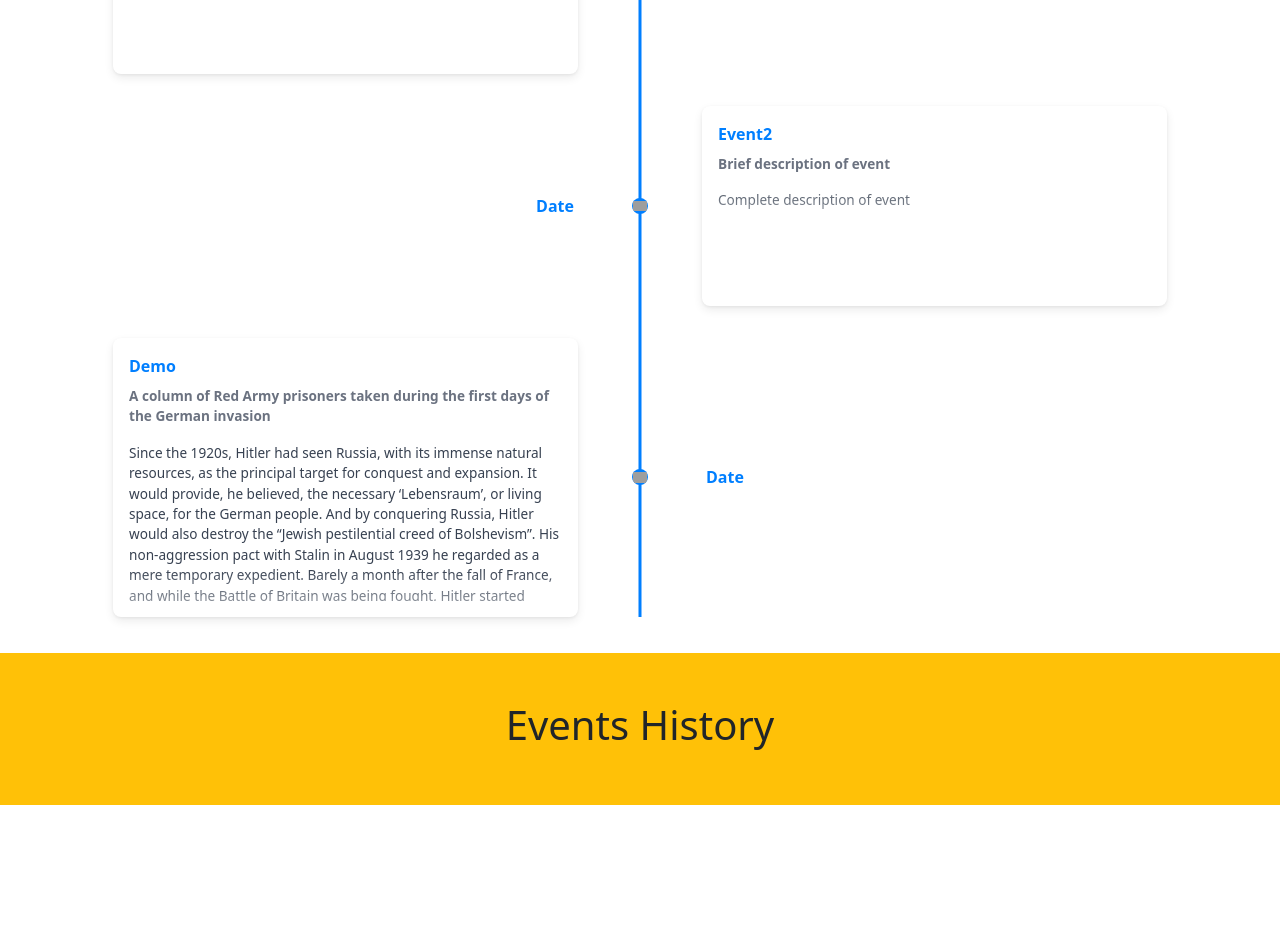
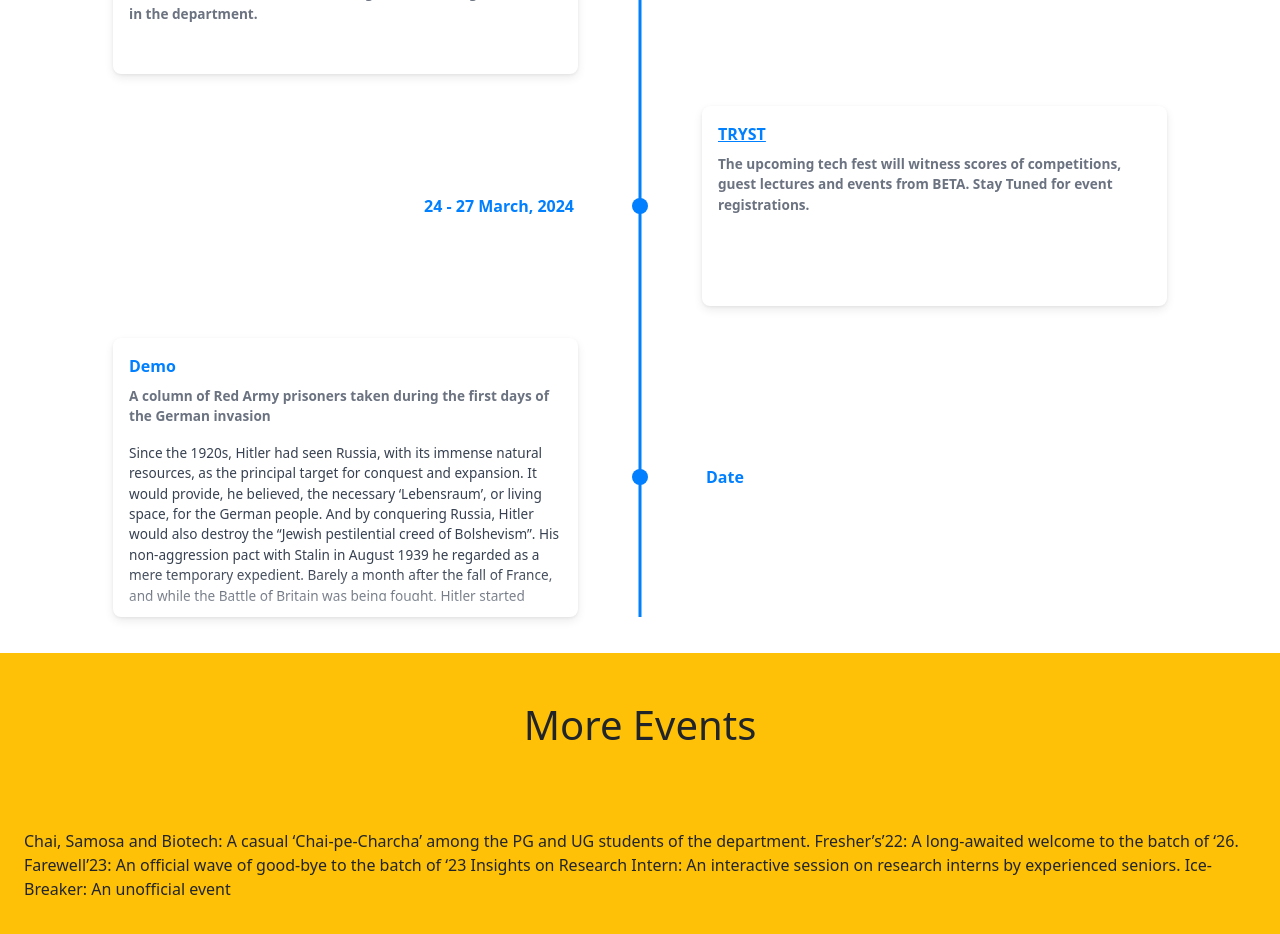
Before and after one commit to SuchirKohli/BETA-Website, a React (Create React App) app in the folder website/: page /events in a window 1280 px wide. Shown: the part 380-1314 px from the top of the page. Before the commit the page ends 1185 px from the top, so only its background shows below. Built offline with nearby package versions, Linux system fonts and the light colour scheme; grey boxes are pictures that could not be loaded.

Commit message:
Added events

```diff
--- a/website/src/pages/events/events.js
+++ b/website/src/pages/events/events.js
@@ -8,7 +8,18 @@ function Events() {
     <div class="d-flex justify-content-center p-5 bg-warning"><h1>Upcoming Events</h1></div>
     {/* <AltTimeline /> */}
     <HiFiTimeline />
-    <div class="d-flex justify-content-center p-5 bg-warning"><h1>Events History</h1></div>
+    <div class="d-flex justify-content-center p-5 bg-warning">
+      <h1>More Events</h1>
+    </div>
+    <div class="d-flex justify-content-center p-4 bg-warning">
+      <p>
+        Chai, Samosa and Biotech: A casual ‘Chai-pe-Charcha’ among the PG and UG students of the department.
+        Fresher’s’22: A long-awaited welcome to the batch of ‘26.
+        Farewell’23: An official wave of good-bye to the batch of ‘23
+        Insights on Research Intern: An interactive session on research interns by experienced seniors.
+        Ice-Breaker: An unofficial event
+      </p>
+    </div>
   </div>
     )
 }
--- a/website/src/pages/events/hifitimeline.js
+++ b/website/src/pages/events/hifitimeline.js
@@ -6,17 +6,17 @@ function HiFiTimeline() {
         <Chrono
       items={[
         {
-          title: "Date",
-          cardTitle: "Event1",
-          url: "http://google.com",
-          cardSubtitle: "Brief description of event",
-          cardDetailedText: `Complete description of event`,
+          title: "2 March, 2024",
+          cardTitle: "BIOSPHERE’24",
+          cardSubtitle: "BETA is back with its flagship event, Biosphere. The symposium would witness participation from pharmaceutical giants and renowned guest speakers in the field of biotechnology, not to mention an overview of the exciting research being carried out in the department.",
+          // cardDetailedText: `Complete description of event`,
         },
         {
-          title: "Date",
-          cardTitle: "Event2",
-          cardSubtitle: "Brief description of event",
-          cardDetailedText: `Complete description of event`,
+          title: "24 - 27 March, 2024",
+          cardTitle: "TRYST",
+          url: "https://www.tryst-iitd.org/",
+          cardSubtitle: "The upcoming tech fest will witness scores of competitions, guest lectures and events from BETA. Stay Tuned for event registrations.          ",
+          // cardDetailedText: `Complete description of event`,
         },
         {
           title: "Date",
@@ -28,7 +28,7 @@ function HiFiTimeline() {
         },
       ]}
       mode="VERTICAL_ALTERNATING">
-        <div className="chrono-icons">
+        {/* <div className="chrono-icons">
     <img
       src="https://img.icons8.com/ios-filled/100/000000/twitter.png"
       alt="twitter"
@@ -57,7 +57,7 @@ function HiFiTimeline() {
       src="https://img.icons8.com/ios-filled/100/000000/info.png"
       alt="twitter"
     />
-    </div>
+    </div> */}
     </Chrono>
     )
 }
```
